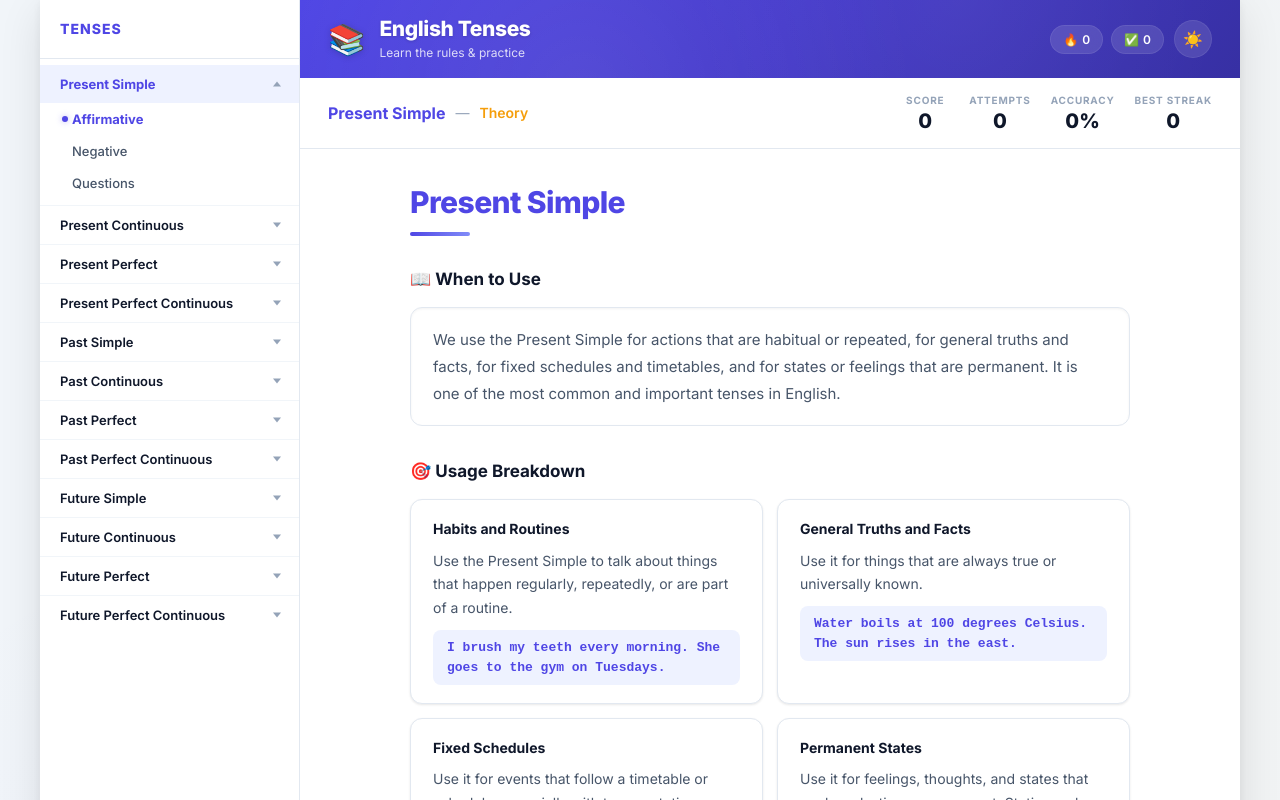
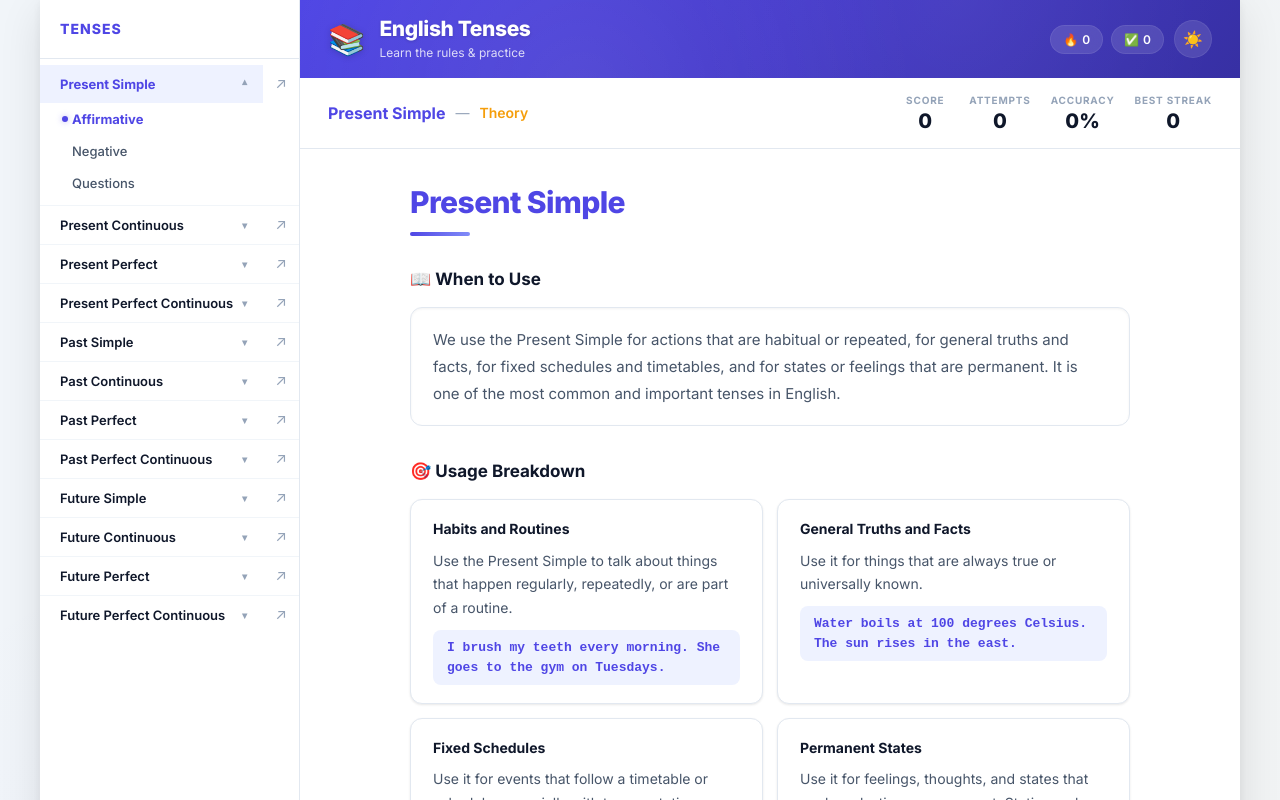
Before and after one commit to samaba-God-777/anagramGame, a plain HTML site: page index.html in a window 1280 px wide. Shown: the top 800 px of the page. Drawn offline with Linux system fonts and the light colour scheme.

Commit message:
first-comit

```diff
--- a/script.js
+++ b/script.js
@@ -410,28 +410,38 @@ if (!isSingleTense) {
   formLabel = $("formLabel");
 }
 
+function tenseToFilename(tense) {
+  return tense.toLowerCase().replace(/\s+/g, '-') + '.html';
+}
+
 function buildSidebar() {
   if (!sidebarNav) return;
   sidebarNav.innerHTML = "";
   TENSE_NAMES.forEach(tense => {
     const g = document.createElement("div"); g.className = "tense-group";
-    const t = document.createElement("button"); t.className = "tense-title"; t.textContent = tense; t.setAttribute("aria-expanded","false");
+    const h = document.createElement("div"); h.className = "tense-header";
+    const t = document.createElement("button"); t.className = "tense-title"; t.dataset.tense = tense; t.setAttribute("aria-expanded","false");
+    const ts = document.createElement("span"); ts.className = "tense-title-text"; ts.textContent = tense;
+    const ta = document.createElement("span"); ta.className = "tense-title-arrow"; ta.textContent = "▾";
+    t.appendChild(ts); t.appendChild(ta);
+    const l = document.createElement("a"); l.className = "tense-page-link"; l.href = tenseToFilename(tense); l.textContent = "↗"; l.title = `Open ${tense} page`; l.target = "_blank"; l.rel = "noopener"; l.setAttribute("aria-label", `${tense} page`);
+    h.appendChild(t); h.appendChild(l);
     const f = document.createElement("div"); f.className = "tense-forms";
     FORMS.forEach(form => {
       const b = document.createElement("button"); b.className = "form-btn"; b.textContent = FORM_LABELS[form]; b.dataset.tense = tense; b.dataset.form = form; f.appendChild(b);
     });
     t.addEventListener("click",()=>{ state.currentTense = tense; showTheory(tense); updateSidebarActive(); closeSidebar(); });
-    g.appendChild(t); g.appendChild(f); sidebarNav.appendChild(g);
+    g.appendChild(h); g.appendChild(f); sidebarNav.appendChild(g);
   });
 }
 
 function updateSidebarActive() {
   if (!sidebarNav) return;
-  sidebarNav.querySelectorAll(".tense-title").forEach(el => el.classList.toggle("active",el.textContent===state.currentTense));
+  sidebarNav.querySelectorAll(".tense-title").forEach(el => el.classList.toggle("active",el.dataset.tense===state.currentTense));
   sidebarNav.querySelectorAll(".form-btn").forEach(el => el.classList.toggle("active",el.dataset.tense===state.currentTense&&el.dataset.form===state.currentForm));
   sidebarNav.querySelectorAll(".tense-group").forEach(g => {
     const t = g.querySelector(".tense-title");
-    if (t.textContent===state.currentTense) { g.classList.add("open"); t.setAttribute("aria-expanded","true"); }
+    if (t.dataset.tense===state.currentTense) { g.classList.add("open"); t.setAttribute("aria-expanded","true"); }
     else { g.classList.remove("open"); t.setAttribute("aria-expanded","false"); }
   });
 }
--- a/style.css
+++ b/style.css
@@ -215,22 +215,28 @@ body {
 .tense-group { border-bottom: 1px solid var(--color-border-light); }
 .tense-group:last-child { border-bottom: none; }
 
+.tense-header { display: flex; align-items: stretch; }
+
 .tense-title {
-  display: block; width: 100%; text-align: left; padding: 11px 20px;
+  flex: 1; display: flex; align-items: center; padding: 11px 16px 11px 20px;
   font-size: 13px; font-weight: 600; font-family: var(--font);
   color: var(--color-text); background: none; border: none; cursor: pointer;
-  transition: all var(--transition); position: relative;
+  transition: all var(--transition);
 }
-.tense-title::after {
-  content: ""; position: absolute; right: 18px; top: 50%;
-  transform: translateY(-50%);
-  border-left: 4px solid transparent; border-right: 4px solid transparent;
-  border-top: 5px solid var(--color-text-muted);
-  transition: transform var(--transition);
+.tense-title-text { flex: 1; text-align: left; }
+.tense-title-arrow { font-size: 10px; color: var(--color-text-muted); transition: transform var(--transition); line-height: 1; }
+.tense-group.open .tense-title-arrow { transform: rotate(180deg); }
+.tense-title:hover { background: var(--color-sidebar-hover); }
+.tense-title:hover .tense-title-text { padding-left: 4px; }
+.tense-title.active { color: var(--color-primary); background: var(--color-sidebar-active); font-weight: 700; }
+
+.tense-page-link {
+  display: flex; align-items: center; justify-content: center;
+  width: 36px; flex-shrink: 0;
+  font-size: 15px; color: var(--color-text-muted); text-decoration: none;
+  transition: all var(--transition);
 }
-.tense-group.open .tense-title::after { transform: translateY(-50%) rotate(180deg); }
-.tense-title:hover { background: var(--color-sidebar-hover); padding-left: 24px; }
-.tense-title.active { color: var(--color-primary); background: var(--color-sidebar-active); font-weight: 700; }
+.tense-page-link:hover { color: var(--color-primary); background: var(--color-sidebar-hover); }
 
 .tense-forms { display: none; padding: 0 0 6px; background: var(--color-sidebar-bg); }
 .tense-group.open .tense-forms { display: block; }
```
